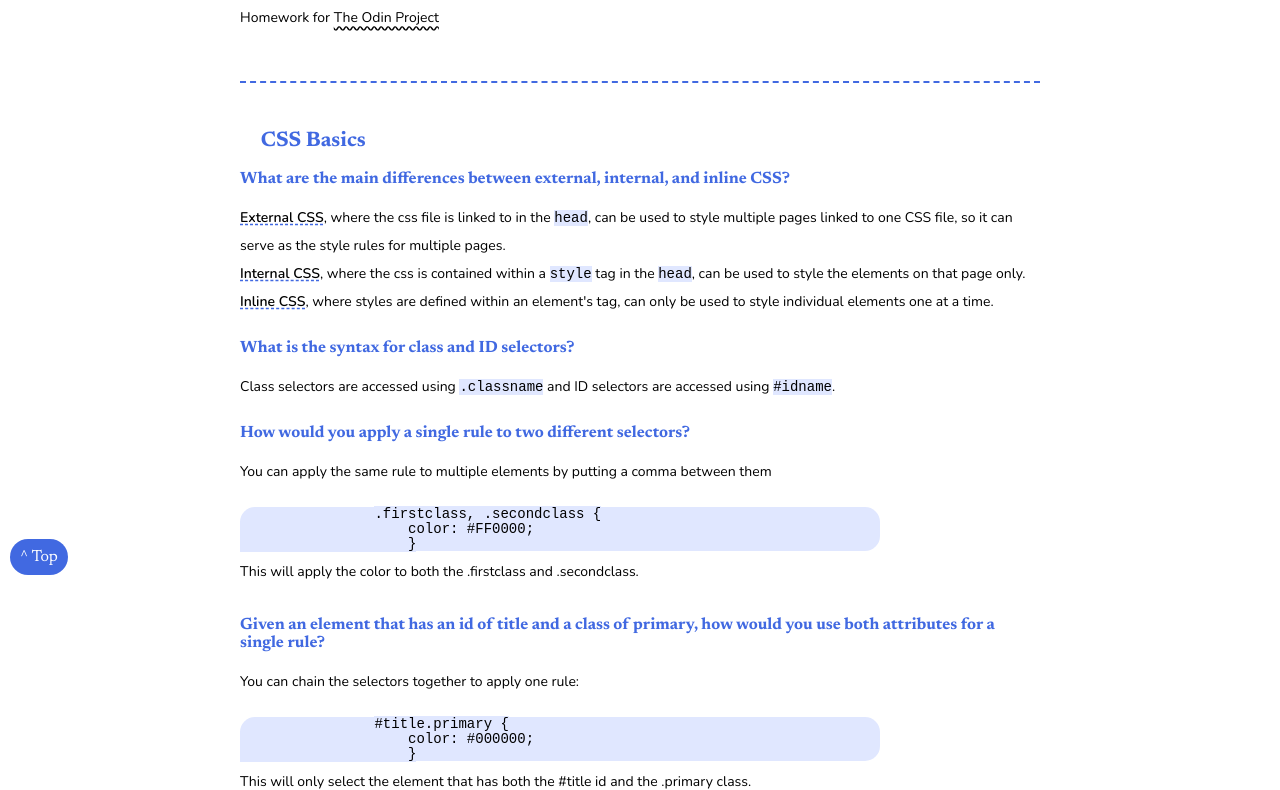
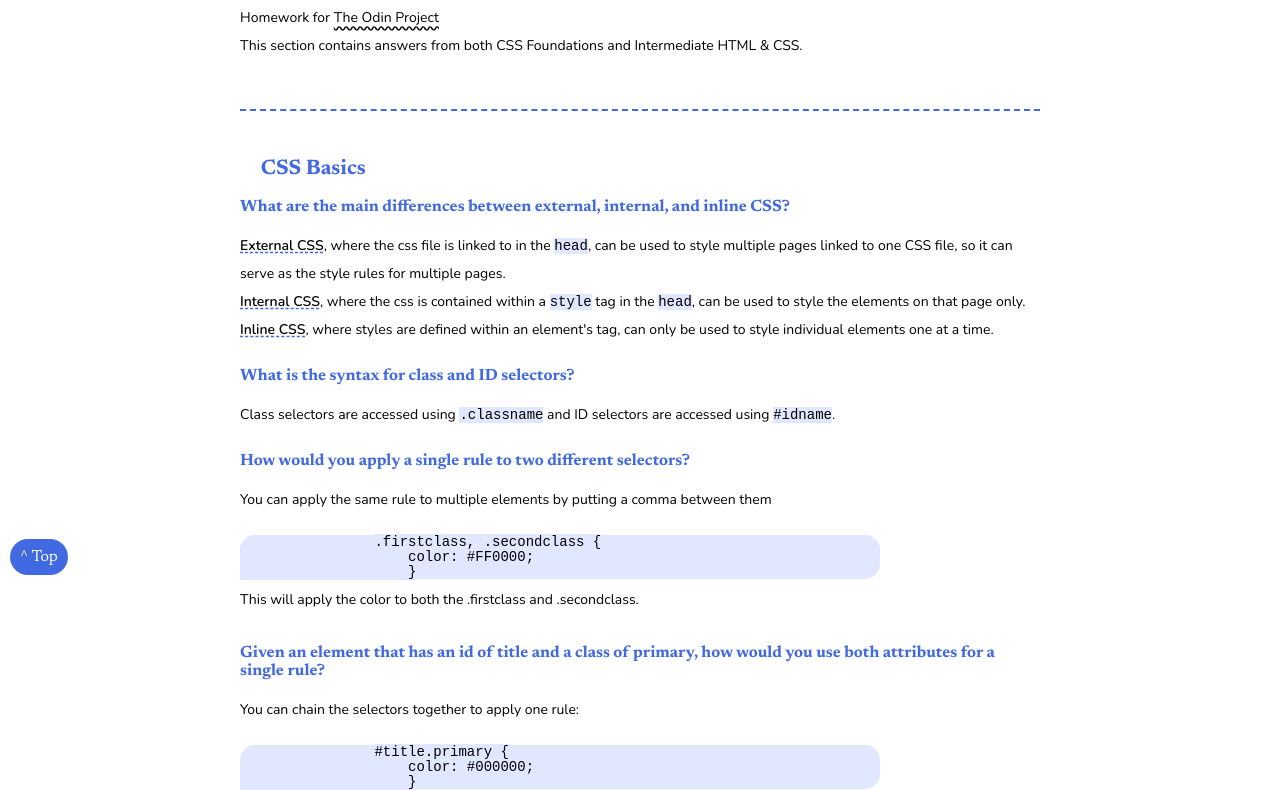
Before and after one commit to mchlol/homework, a plain HTML site: page css-knowledge-check.html in a window 1280 px wide. Shown: the part 215-1005 px from the top of the page. Drawn offline with nearby package versions, Linux system fonts and the light colour scheme.

Commit message:
add a note regarding combining sections

```diff
--- a/css-knowledge-check.html
+++ b/css-knowledge-check.html
@@ -39,7 +39,8 @@
 
     <div id="header" class="container">
         <h1 id="top">Knowledge Check - CSS</h1>
-        <p>Homework for <a href="https://www.theodinproject.com">The Odin Project</a></p>
+        <p>Homework for <a href="https://www.theodinproject.com">The Odin Project</a><br>
+            This section contains answers from both CSS Foundations and Intermediate HTML & CSS.</p>
     </div>
 
     <main id="answers" class="container">
```
